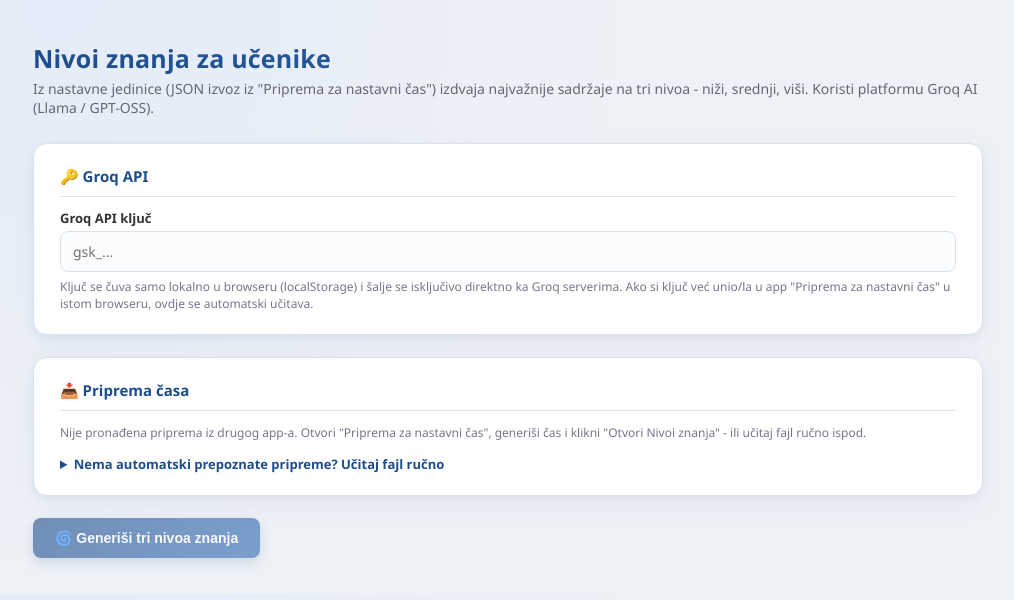
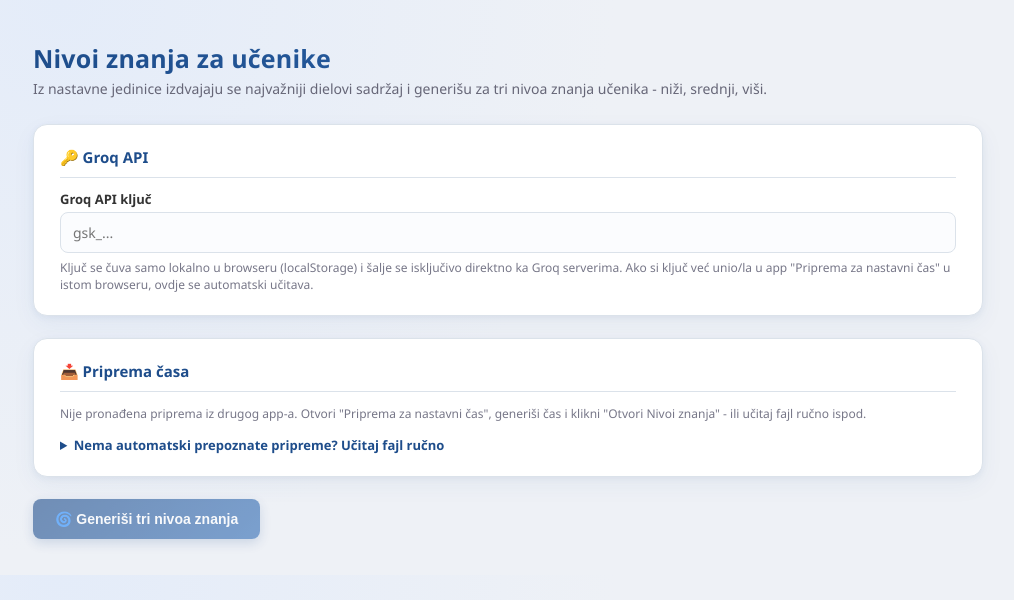
Before and after one commit to eklektikans/Priprema_NZ, a plain HTML site: page G_nivoi_znanja_V1_0.html in a window 1280 px wide. Shown: the whole page, without its empty margins (132-1146 px from the left). Drawn offline with nearby package versions, Linux system fonts and the light colour scheme.

Commit message:
Update G_nivoi_znanja_V1_0.html

```diff
--- a/G_nivoi_znanja_V1_0.html
+++ b/G_nivoi_znanja_V1_0.html
@@ -3,7 +3,7 @@
 <head>
 <meta charset="UTF-8">
 <meta name="viewport" content="width=device-width, initial-scale=1.0">
-<title>Nivoi znanja za učenike V1.0</title>
+<title>Tri nivoa znanja za učenike V1.0</title>
 <style>
   :root {
     --plava: #1e4d8b;
@@ -197,7 +197,7 @@
 <body>
 <div class="wrap">
   <h1>Nivoi znanja za učenike</h1>
-  <div class="podnaslov">Iz nastavne jedinice (JSON izvoz iz "Priprema za nastavni čas") izdvaja najvažnije sadržaje na tri nivoa - niži, srednji, viši. Koristi platformu Groq AI (Llama / GPT-OSS).</div>
+  <div class="podnaslov">Iz nastavne jedinice izdvajaju se najvažniji dielovi sadržaj i generišu za tri nivoa znanja učenika - niži, srednji, viši. </div>
 
   <div class="panel">
     <h2>🔑 Groq API</h2>
```
